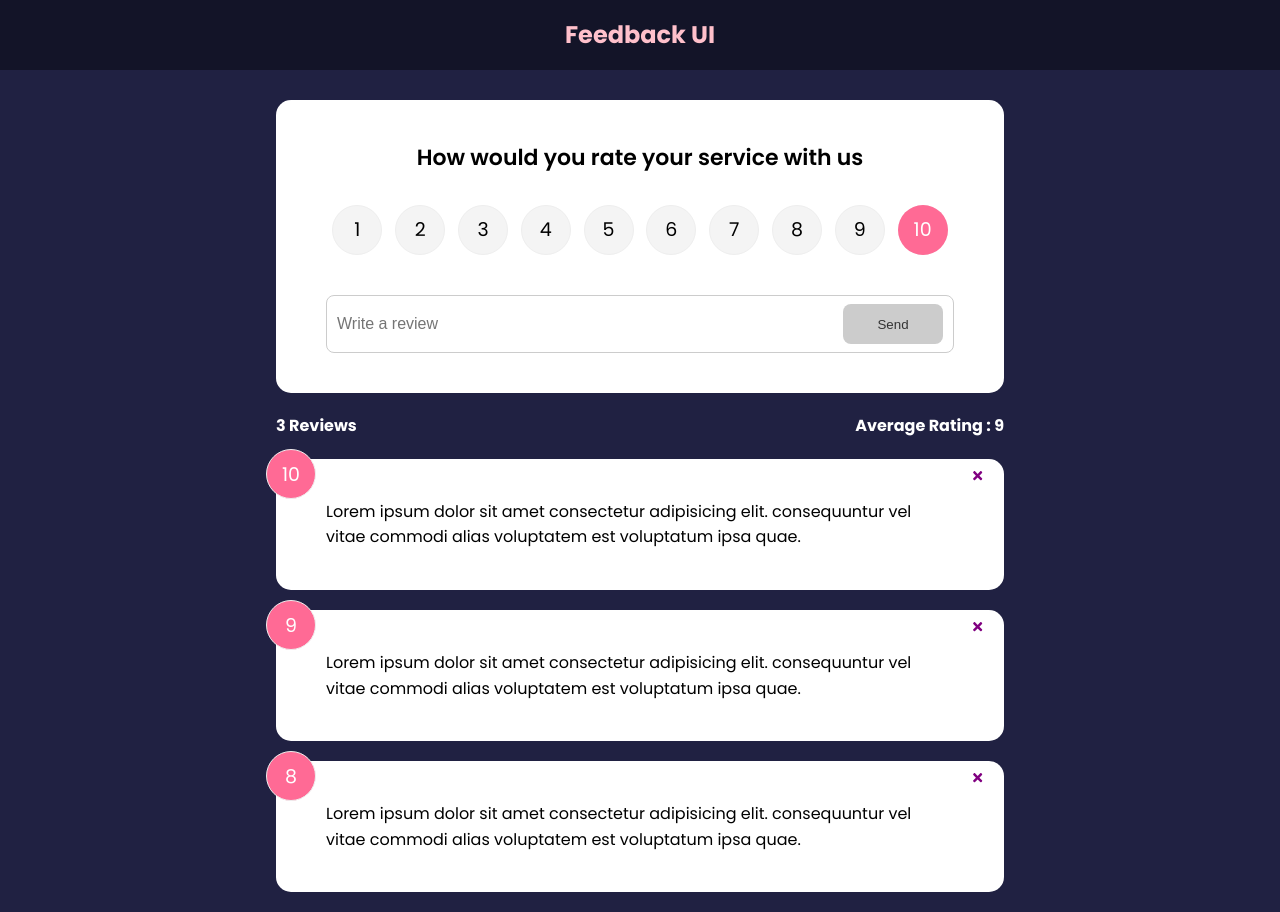
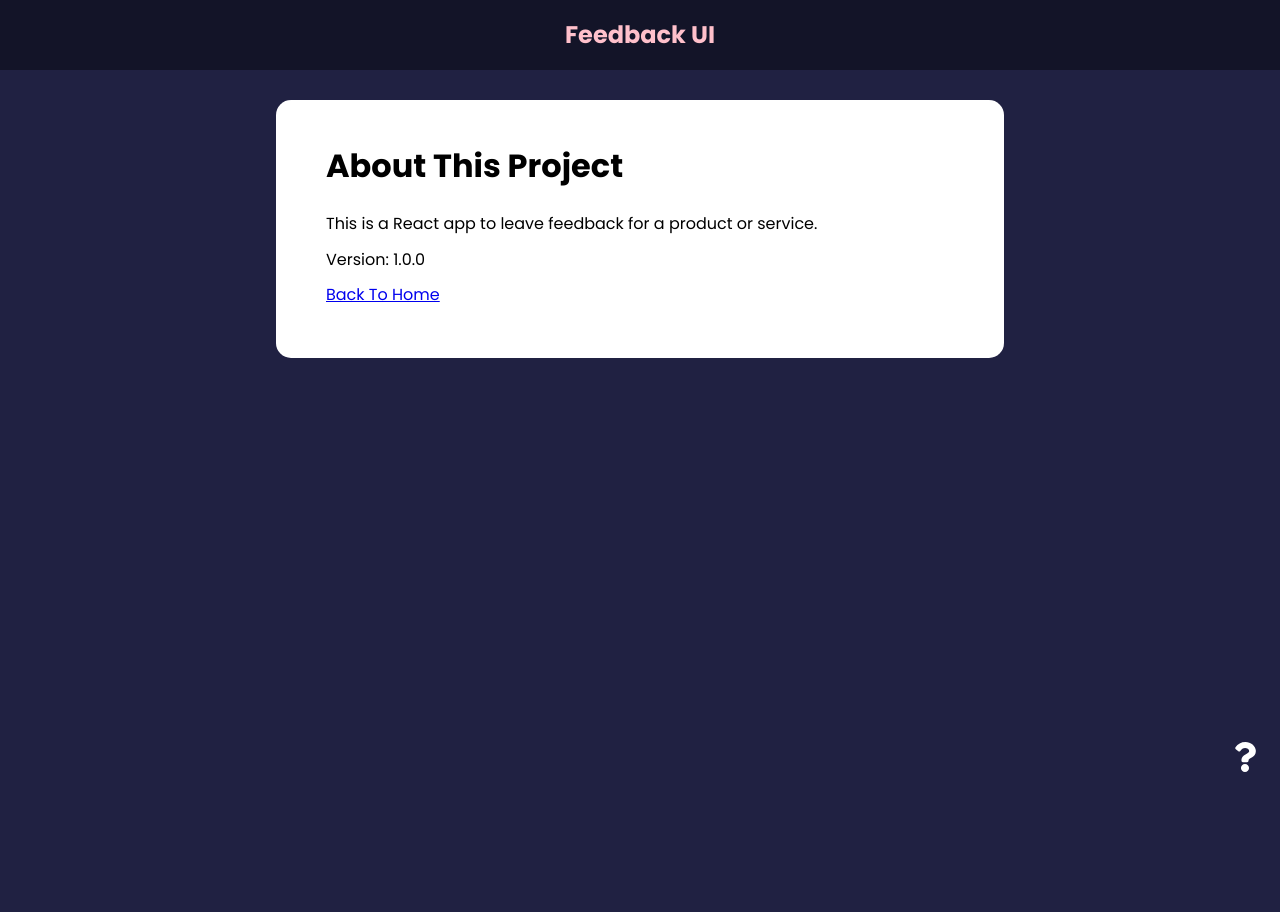
Before and after one commit to oreillyalan/react-feedback-app, a React (Create React App) app: page /about in a window 1280 px wide. After the commit the page ends 800 px from the top, so only its background shows below. Built offline with nearby package versions, Linux system fonts and the light colour scheme.

Commit message:
Added Routes with react-router-dom

```diff
--- a/package.json
+++ b/package.json
@@ -6,9 +6,11 @@
     "@testing-library/jest-dom": "^5.16.3",
     "@testing-library/react": "^12.1.4",
     "@testing-library/user-event": "^13.5.0",
+    "framer-motion": "^4.1.17",
     "react": "^18.0.0",
     "react-dom": "^18.0.0",
     "react-icons": "^4.3.1",
+    "react-router-dom": "^6.3.0",
     "react-scripts": "5.0.0",
     "uuid": "^8.3.2",
     "web-vitals": "^2.1.4"
--- a/src/App.js
+++ b/src/App.js
@@ -1,10 +1,13 @@
 import { useState } from 'react'
+import { BrowserRouter as Router, Route, Routes } from 'react-router-dom'
 import React from 'react'
 import Header from './components/Header'
 import FeedbackList from './components/FeedbackList'
 import FeedbackData from './data/FeedbackData'
 import FeedbackStats from './components/FeedbackStats'
 import FeedbackForm from './components/FeedbackForm'
+import AboutIconLink from './components/AboutIconLink'
+import About from './pages/About'
 
 const App = () => {
     const [feedBack, setFeedback] = useState(FeedbackData)
@@ -19,19 +22,29 @@
 
     const addFeedback = (newFeedback) => {
         setFeedback([newFeedback, ...feedBack]) //create a nw array of the old items and my new one
-        console.log('App', newFeedback);
+        FeedbackData(newFeedback)
+        //console.log('App', newFeedback);
     }
 
     return (
-        <>
+        <Router>
             <Header />
             <div className="container">
-                <FeedbackForm handleAdd={addFeedback} />
-                <FeedbackStats feedBack={feedBack} />
-                <FeedbackList feedBack={feedBack} handleDelete={deleteFeedback} />
+                <Routes>
+                    <Route exact path='/' element={<>
+                        <FeedbackForm handleAdd={addFeedback} />
+                        <FeedbackStats feedBack={feedBack} />
+                        <FeedbackList feedBack={feedBack} handleDelete={deleteFeedback} />
+                    </>
+                    }>
+                    </Route>
+                    <Route path='/about' element={<About />} />
+                </Routes>
+                <AboutIconLink />
+
             </div>
 
-        </>
+        </Router>
     )
 }
 
--- /dev/null
+++ b/src/components/AboutIconLink.jsx
@@ -0,0 +1,15 @@
+import {FaQuestion} from 'react-icons/fa'
+import {Link} from 'react-router-dom'
+
+
+function AboutIconLink() {
+  return (
+    <div className='about-link'>
+      <Link to="/about">
+        <FaQuestion size={30} />
+      </Link>
+    </div>
+  )
+}
+
+export default AboutIconLink
--- a/src/components/FeedbackForm.jsx
+++ b/src/components/FeedbackForm.jsx
@@ -38,7 +38,7 @@
         }
         handleAdd(newFeedback)
         setText('')
-        console.log('Feedback Form', newFeedback)
+        //console.log('Feedback Form', newFeedback)
     }
   }
 
--- a/src/components/FeedbackList.jsx
+++ b/src/components/FeedbackList.jsx
@@ -1,3 +1,4 @@
+import {motion, AnimatePresence} from 'framer-motion'
 import PropTypes from 'prop-types'
 import FeedbackItem from "./FeedbackItem"
 
@@ -8,17 +9,36 @@
         return <p>No FeedbacK Yet</p>
     }
 
+
     return (
         <div className="feedback-list">
+            <AnimatePresence>
            {feedBack.map((item) => (
+               <motion.div
+                key={item.id}
+                initial={{opacity: 0}}
+                animate={{opacity: 1}}
+                exit={{opacity:0}}>
                     <FeedbackItem
                     key={item.id}
                     item={item}
                     handleDelete={handleDelete} />
-
-       )) }
+               </motion.div>
+           )) }</AnimatePresence>
         </div>
       )
+
+//     return (
+//     <div className="feedback-list">
+//        {feedBack.map((item) => (
+//            <FeedbackItem
+//            key={item.id}
+//            item={item}
+//            handleDelete={handleDelete} />
+
+//        )) }
+//     </div>
+//   )
 }
 
 
--- /dev/null
+++ b/src/pages/About.jsx
@@ -0,0 +1,21 @@
+import Card from "../components/shared/Card"
+import {Link} from 'react-router-dom'
+
+function About() {
+  return (
+    <Card>
+      <div className="about">
+        <h1>About This Project</h1>
+        <p>
+          This is a React app to leave feedback for a product or service.
+        </p>
+        <p>Version: 1.0.0 </p>
+        <p>
+          <Link to='/'>Back To Home</Link>
+        </p>
+      </div>
+    </Card>
+  )
+}
+
+export default About
```
Also changed, not shown: 1 other file (tests, documents, lock files or other folders). Lines whose indentation alone changed are shown as unchanged.
